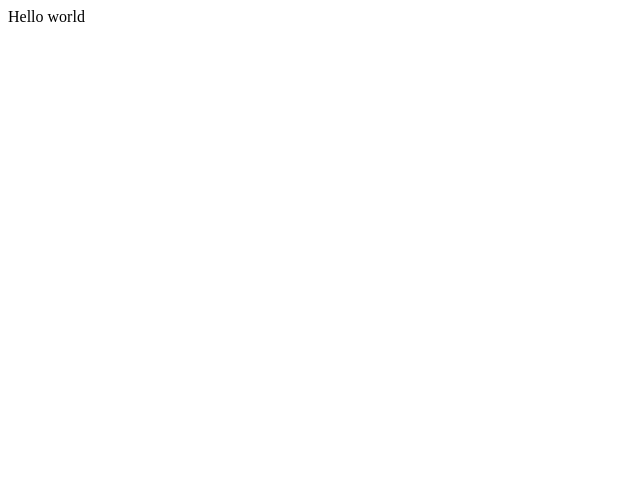
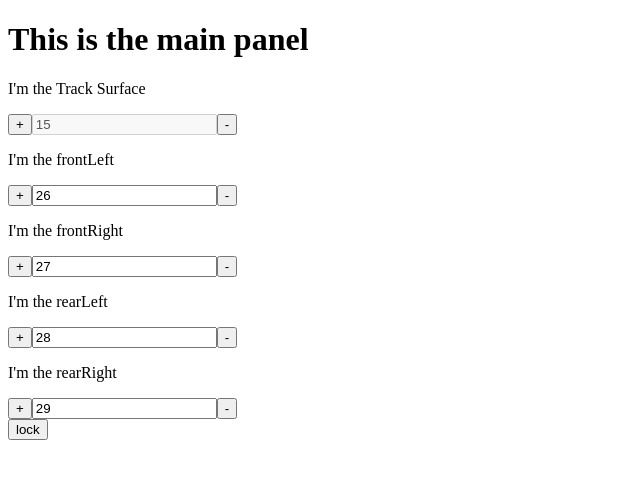
Before and after one commit to TheFlyingWhale/pressure-log, a React (Create React App) app: page / in a window 1280 px wide. Shown: the top 478 px of the page, without its empty margins (0-640 px from the left). Built offline with nearby package versions, Linux system fonts and the light colour scheme.

Commit message:
made the main components and set up store

```diff
--- a/src/app/App.js
+++ b/src/app/App.js
@@ -1,10 +1,12 @@
 import React from 'react';
-import { Counter } from '../features/counter/Counter';
 import './App.css';
+import { MainPanel } from '../components/mainPanel/MainPanel'
 
 function App() {
   return (
-      <div>Hello world</div>
+      <div>
+          <MainPanel></MainPanel>
+      </div>
   )
 }
 
--- a/src/app/store.js
+++ b/src/app/store.js
@@ -1,8 +1,26 @@
 import { configureStore } from '@reduxjs/toolkit';
+
 import counterReducer from '../features/counter/counterSlice';
 
+import mainPanelReducer from '../features/mainPanel/mainPanelSlice';
+
+import trackSurfaceReducer from '../features/trackSurface/trackSurfaceSlice';
+import frontLeftReducer from '../features/frontLeft/frontLeftSlice';
+import frontRightReducer from '../features/frontRight/frontRightSlice';
+import rearLeftReducer from '../features/rearLeft/rearLeftSlice';
+import rearRightReducer from '../features/rearRight/rearRightSlice';
+
+const reducer = {
+    counter: counterReducer,
+
+    mainPanel: mainPanelReducer,
+    trackSurface: trackSurfaceReducer,
+    frontLeft: frontLeftReducer,
+    frontRight: frontRightReducer,
+    rearLeft: rearLeftReducer,
+    rearRight: rearRightReducer,
+}
+
 export const store = configureStore({
-  reducer: {
-    counter: counterReducer,
-  },
+  reducer,
 });
--- /dev/null
+++ b/src/components/horizontalCounter/HorizontalCounter.js
@@ -0,0 +1,22 @@
+import { useSelector, useDispatch } from 'react-redux';
+
+export const HorizontalCounter = props => {
+    const value = useSelector(props.selector);
+    const dispatch = useDispatch();
+
+    return(
+        <div>
+            <p>I'm the {props.name}</p>
+            <button
+                onClick={() => dispatch(props.increment())}
+            >+</button>
+            <input
+                value={value}
+                disabled={true}
+            ></input>
+            <button
+                onClick={() => dispatch(props.decrement())}
+            >-</button>
+        </div>
+    )
+}
--- /dev/null
+++ b/src/components/mainPanel/MainPanel.js
@@ -0,0 +1,57 @@
+import { VerticalCounter } from '../verticalCounter/VerticalCounter';
+import { HorizontalCounter } from '../horizontalCounter/HorizontalCounter';
+
+import { increment as tsIncrement, decrement as tsDecrement, selectTrackSurface } from '../../features/trackSurface/trackSurfaceSlice';
+
+import { increment as flIncrement, decrement as flDecrement, setPressure as flSetPressure, selectFrontLeft } from '../../features/frontLeft/frontLeftSlice';
+import { increment as frIncrement, decrement as frDecrement, selectFrontRight } from '../../features/frontRight/frontRightSlice';
+import { increment as rlIncrement, decrement as rlDecrement, selectRearLeft } from '../../features/rearLeft/rearLeftSlice';
+import { increment as rrIncrement, decrement as rrDecrement, selectRearRight} from '../../features/rearRight/rearRightSlice';
+
+import { ControlPanel } from '../mainPanel/controlPanel';
+
+export const MainPanel = () => {
+    return (
+        <div>
+            <h1>This is the main panel</h1>
+            <HorizontalCounter
+                name="Track Surface"
+                selector={selectTrackSurface}
+                increment={tsIncrement}
+                decrement={tsDecrement}
+            ></HorizontalCounter>
+
+            <VerticalCounter
+                name="frontLeft"
+                selector={selectFrontLeft}
+                increment={flIncrement}
+                decrement={flDecrement}
+                setPressure={flSetPressure}
+            ></VerticalCounter>
+
+            <VerticalCounter
+                name="frontRight"
+                selector={selectFrontRight}
+                increment={frIncrement}
+                decrement={frDecrement}
+            ></VerticalCounter>
+
+            <VerticalCounter
+                name="rearLeft"
+                selector={selectRearLeft}
+                increment={rlIncrement}
+                decrement={rlDecrement}
+            ></VerticalCounter>
+
+            <VerticalCounter
+                name="rearRight"
+                selector={selectRearRight}
+                increment={rrIncrement}
+                decrement={rrDecrement}
+            ></VerticalCounter>
+
+            <ControlPanel
+            ></ControlPanel>
+        </div>
+    )
+}
--- /dev/null
+++ b/src/components/mainPanel/controlPanel.js
@@ -0,0 +1,16 @@
+import { useSelector, useDispatch } from "react-redux";
+
+import {lock, unlock, selectLockedState } from "../../features/mainPanel/mainPanelSlice";
+
+export const ControlPanel = props => {
+    const lockedState = useSelector(selectLockedState);
+    const dispatch = useDispatch();
+
+    return (
+        <div>
+            <button
+                onClick={() => {lockedState ? dispatch(unlock()) : dispatch(lock())}}
+            >{lockedState ? 'unlock' : 'lock'}</button>
+        </div>
+    )
+}
--- /dev/null
+++ b/src/components/verticalCounter/VerticalCounter.js
@@ -0,0 +1,31 @@
+import { useSelector, useDispatch } from "react-redux";
+import { useEffect } from 'react';
+
+export const VerticalCounter = props => {
+    const value = useSelector(props.selector);
+    const dispatch = useDispatch();
+
+    const handleChange = (event) => {
+        console.log(value);
+        console.log(value.length);
+        //dispatch(props.setPressure(event.target.value));
+    }
+
+    return(
+        <div>
+            <p>I'm the {props.name}</p>
+            <button
+                onClick={() => dispatch(props.increment())}
+            >+</button>
+            <input
+                value={value}
+                disabled={false}
+                onChange={handleChange}
+            >
+            </input>
+            <button
+                onClick={() => dispatch(props.decrement())}
+            >-</button>
+        </div>
+    )
+}
--- /dev/null
+++ b/src/features/frontLeft/frontLeftSlice.js
@@ -0,0 +1,27 @@
+import { createSlice } from '@reduxjs/toolkit';
+
+const initialState = {
+    pressure: 26.0
+}
+
+export const frontLeftSlice = createSlice({
+    name: 'frontLeft',
+    initialState,
+    reducers: {
+        increment: (state) => {
+            state.pressure = (state.pressure * 10 + 0.1 * 10) / 10;
+        },
+        decrement: (state) => {
+            state.pressure = (state.pressure * 10 - 0.1 * 10) / 10;
+        },
+        setPressure: (state, action) => {
+            state.pressure = action.payload;
+        }
+    }
+});
+
+export const { increment, decrement, setPressure } = frontLeftSlice.actions;
+
+export const selectFrontLeft = state => state.frontLeft.pressure;
+
+export default frontLeftSlice.reducer;
--- /dev/null
+++ b/src/features/frontRight/frontRightSlice.js
@@ -0,0 +1,27 @@
+import { createSlice } from '@reduxjs/toolkit';
+
+const initialState = {
+    pressure: 27.0
+}
+
+export const frontRightSlice = createSlice({
+    name: 'frontRight',
+    initialState,
+    reducers: {
+        increment: (state) => {
+            state.pressure = (state.pressure * 10 + 0.1 * 10) / 10;
+        },
+        decrement: (state) => {
+            state.pressure = (state.pressure * 10 - 0.1 * 10) / 10;
+        },
+        setPressure: (state, action) => {
+            state.pressure = action.payload;
+        }
+    }
+});
+
+export const { increment, decrement, setPressure } = frontRightSlice.actions;
+
+export const selectFrontRight = (state) => state.frontRight.pressure;
+
+export default frontRightSlice.reducer;
--- /dev/null
+++ b/src/features/mainPanel/mainPanelSlice.js
@@ -0,0 +1,24 @@
+import { createSlice } from '@reduxjs/toolkit';
+
+const initialState = {
+    locked: false,
+}
+
+export const mainPanelSlice = createSlice({
+    name: 'mainPanel',
+    initialState,
+    reducers:{
+        lock: state => {
+            state.locked = true;
+        },
+        unlock: state => {
+            state.locked = false;
+        }
+    }
+});
+
+export const { lock, unlock } = mainPanelSlice.actions;
+
+export const selectLockedState = state => state.mainPanel.locked;
+
+export default mainPanelSlice.reducer;
--- /dev/null
+++ b/src/features/rearLeft/rearLeftSlice.js
@@ -0,0 +1,27 @@
+import { createSlice } from '@reduxjs/toolkit';
+
+const initialState = {
+    pressure: 28.0
+}
+
+export const rearLeftSlice = createSlice({
+    name: 'rearLeft',
+    initialState,
+    reducers: {
+        increment: (state) => {
+            state.pressure = (state.pressure * 10 + 0.1 * 10) / 10;
+        },
+        decrement: (state) => {
+            state.pressure = (state.pressure * 10 - 0.1 * 10) / 10;
+        },
+        setPressure: (state, action) => {
+            state.pressure = action.payload;
+        }
+    }
+});
+
+export const { increment, decrement, setPressure } = rearLeftSlice.actions;
+
+export const selectRearLeft = state => state.rearLeft.pressure;
+
+export default rearLeftSlice.reducer;
--- /dev/null
+++ b/src/features/rearRight/rearRightSlice.js
@@ -0,0 +1,27 @@
+import { createSlice } from '@reduxjs/toolkit';
+
+const initialState = {
+    pressure: 29,
+}
+
+export const rearRightSlice = createSlice({
+    name: 'rearRight',
+    initialState,
+    reducers: {
+        increment: (state) => {
+            state.pressure = (state.pressure * 10 + 0.1 * 10) / 10;
+        },
+        decrement: (state) => {
+            state.pressure = (state.pressure * 10 - 0.1 * 10) / 10;
+        },
+        setPressure: (state, action) => {
+            state.pressure = action.payload;
+        }
+    }
+});
+
+export const { increment, decrement, setPressure } = rearRightSlice.actions;
+
+export const selectRearRight = state => state.rearRight.pressure;
+
+export default rearRightSlice.reducer;
--- /dev/null
+++ b/src/features/trackSurface/trackSurfaceSlice.js
@@ -0,0 +1,24 @@
+import { createSlice } from '@reduxjs/toolkit';
+
+const initialState = {
+    temperature: 15
+}
+
+export const trackSurfaceSlice = createSlice({
+    name: 'trackSurface',
+    initialState,
+    reducers: {
+        increment: state => {
+            state.temperature += 1;
+        },
+        decrement: state => {
+            state.temperature -= 1;
+        }
+    }
+});
+
+export const { increment, decrement } = trackSurfaceSlice.actions;
+
+export const selectTrackSurface = state => state.trackSurface.temperature;
+
+export default trackSurfaceSlice.reducer;
```
